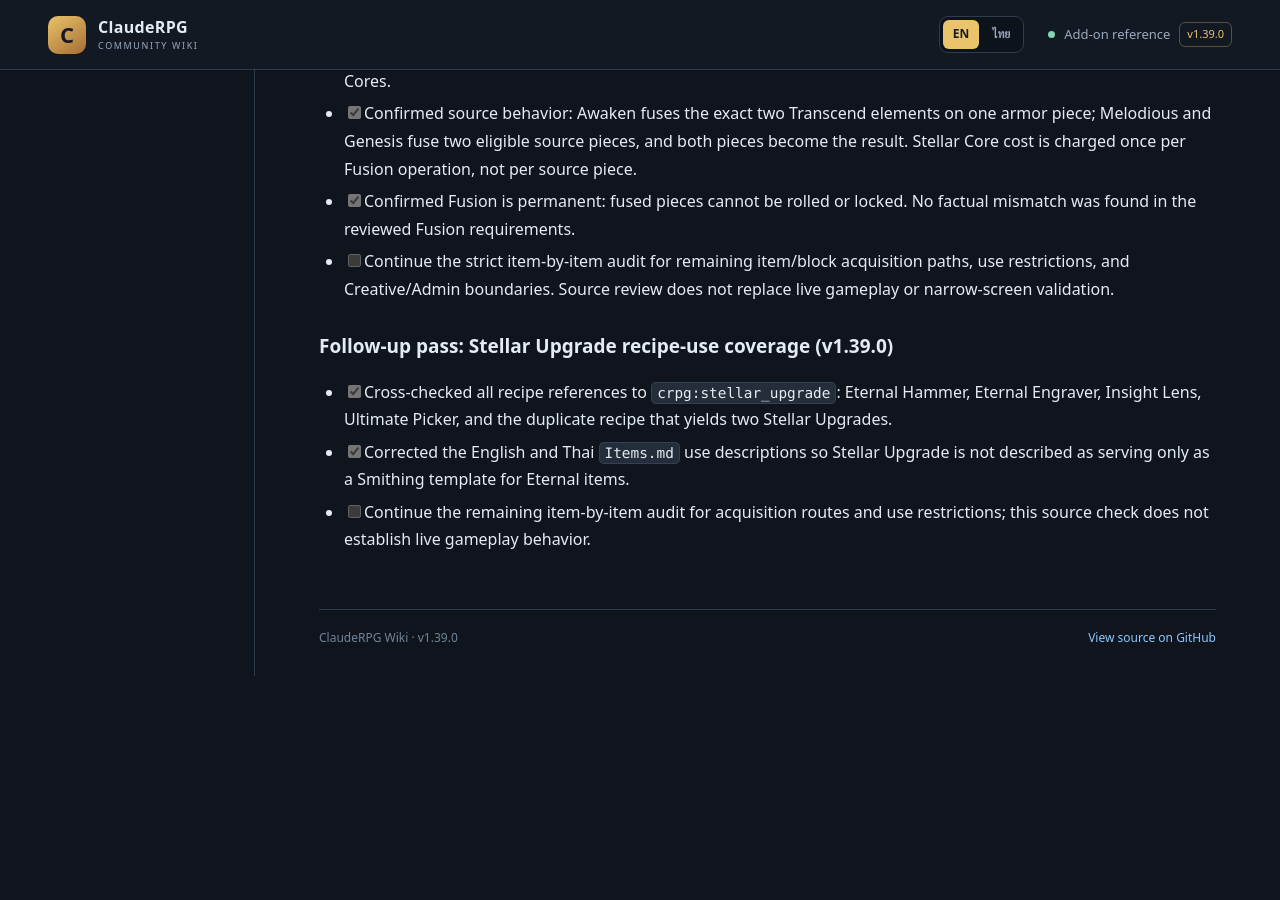
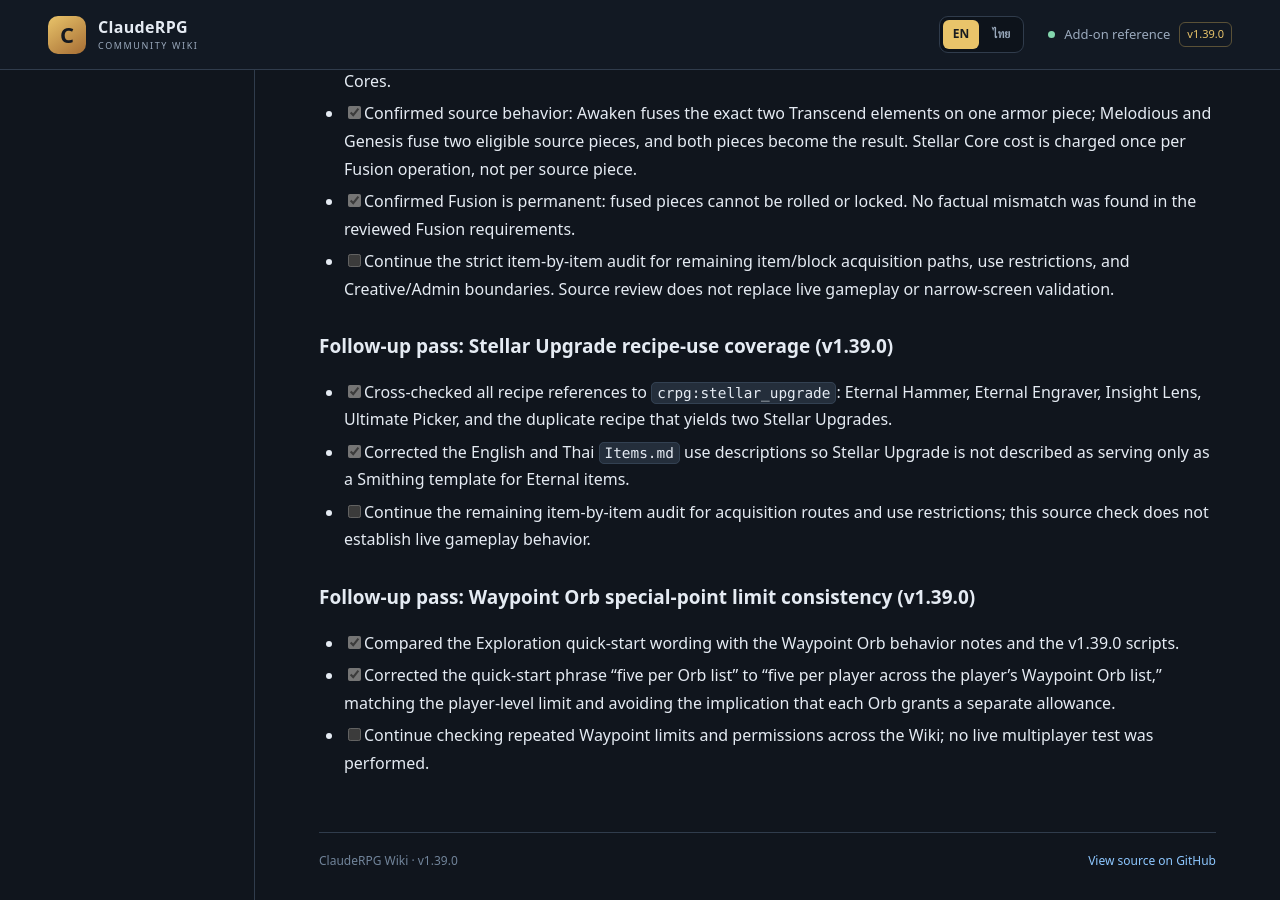
Before and after one commit to miniTorch25/ClaudeRPG-Wiki-V2, a Jekyll site: the page built from CONTENT-GAP-AUDIT.md, in a window 1280 px wide and 900 px high, scrolled down 12837 px. Built offline with Jekyll 4.4.1, drawn with Linux system fonts in a browser that asks for light colours; our own code applies the rules of GitHub Pages for plain Markdown files; before the commit the page ends 13513 px from its top, so only the background shows below that.

Commit message:
Docs: clarify Waypoint Orb point limit (#40)
* Docs: clarify Waypoint Orb point limit

* Audit: record Waypoint Orb limit consistency

```diff
--- a/CONTENT-GAP-AUDIT.md
+++ b/CONTENT-GAP-AUDIT.md
@@ -297,3 +297,10 @@ Use these labels in editorial notes while drafting:
 - [x] Cross-checked all recipe references to `crpg:stellar_upgrade`: Eternal Hammer, Eternal Engraver, Insight Lens, Ultimate Picker, and the duplicate recipe that yields two Stellar Upgrades.
 - [x] Corrected the English and Thai `Items.md` use descriptions so Stellar Upgrade is not described as serving only as a Smithing template for Eternal items.
 - [ ] Continue the remaining item-by-item audit for acquisition routes and use restrictions; this source check does not establish live gameplay behavior.
+
+
+### Follow-up pass: Waypoint Orb special-point limit consistency (v1.39.0)
+
+- [x] Compared the Exploration quick-start wording with the Waypoint Orb behavior notes and the v1.39.0 scripts.
+- [x] Corrected the quick-start phrase “five per Orb list” to “five per player across the player's Waypoint Orb list,” matching the player-level limit and avoiding the implication that each Orb grants a separate allowance.
+- [ ] Continue checking repeated Waypoint limits and permissions across the Wiki; no live multiplayer test was performed.
```
Also changed, not shown: Exploration.md (+1 -1 lines).
